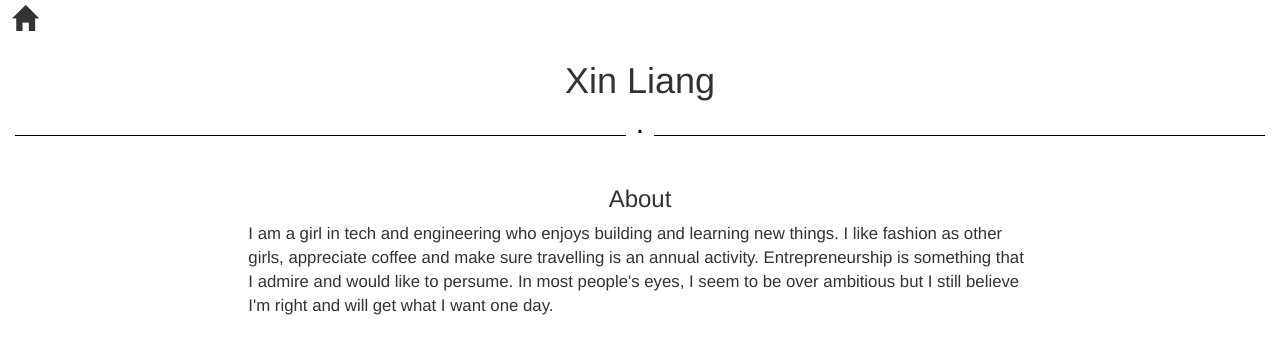
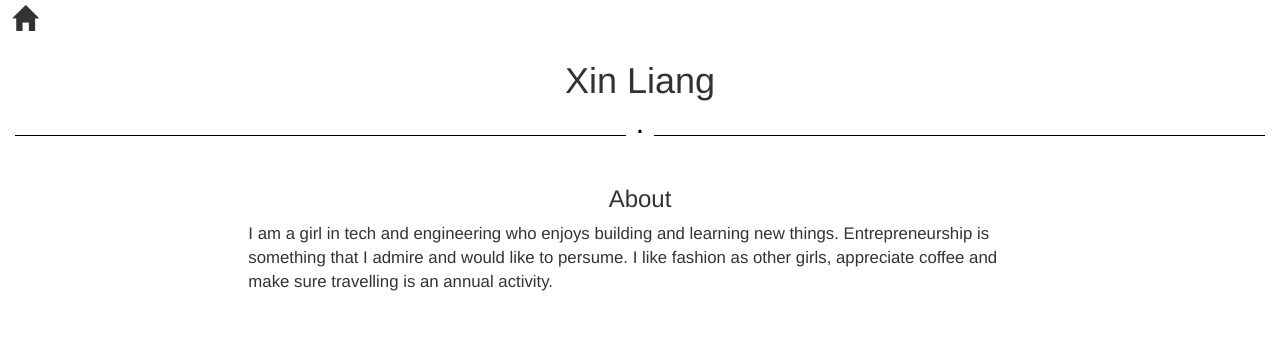
Before and after one commit to francesliang/francesliang.github.io, a Jekyll site: the page about.html, which Jekyll copies as it is, in a window 1280 px wide. Shown: the top 354 px of the page. Built offline with Jekyll 4.4.1, drawn with Linux system fonts in a browser that asks for light colours; nearby versions of some CDN libraries.

Commit message:
Update about.html

```diff
--- a/about.html
+++ b/about.html
@@ -33,7 +33,7 @@
 					<h3>About</h3>
 					<p>
 
-						I am a girl in tech and engineering who enjoys building and learning new things. I like fashion as other girls, appreciate coffee and make sure travelling is an annual activity. Entrepreneurship is something that I admire and would like to persume. In most people's eyes, I seem to be over ambitious but I still believe I'm right and will get what I want one day.
+						I am a girl in tech and engineering who enjoys building and learning new things. Entrepreneurship is something that I admire and would like to persume. I like fashion as other girls, appreciate coffee and make sure travelling is an annual activity.
 					</p>
 				</div>
 				<div class="col-md-2"></div>
```
